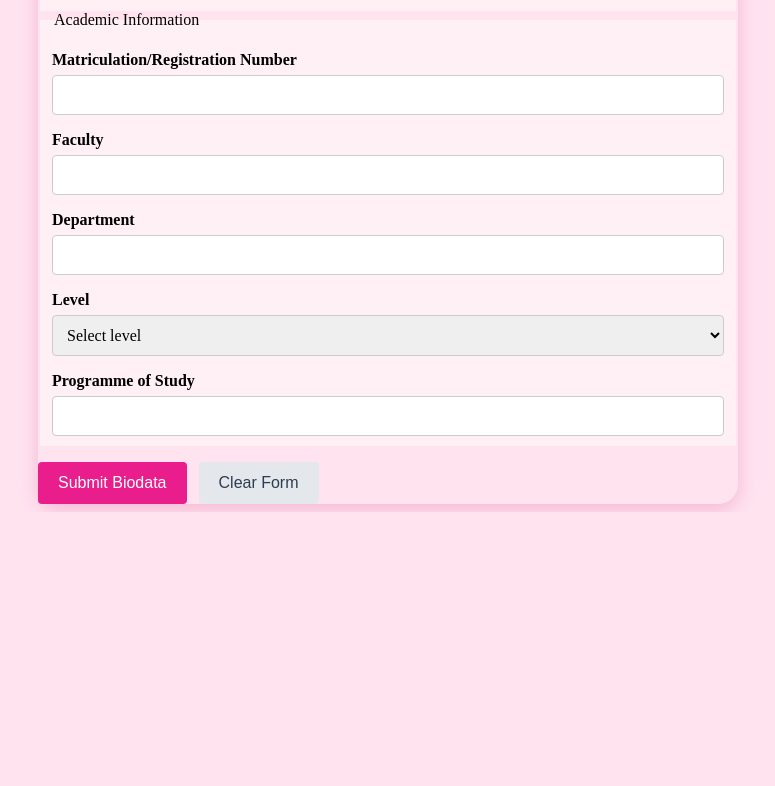
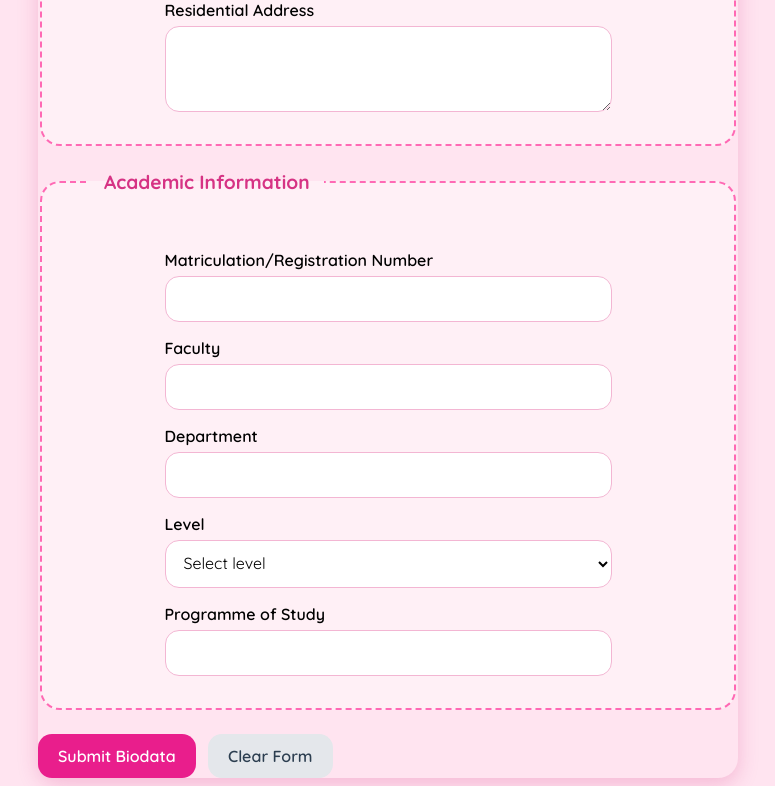
Before and after one commit to Shima-42/Group-12-VUA-SEN-305-THEORY, a plain HTML site: page assignment-StudentBiodataform/index.html in a window 1280 px wide. Shown: the part 667-1453 px from the top of the page, without its empty margins (252-1027 px from the left). Before the commit the page ends 1179 px from the top, so only its background shows below. Drawn offline with Linux system fonts and the light colour scheme.

Commit message:
Make changes to css

```diff
--- a/assignment-StudentBiodataform/style.css
+++ b/assignment-StudentBiodataform/style.css
@@ -1,6 +1,8 @@
-:root{
-  --pink: dark #d63384;
-  --main-pink: #ff69b4;
+@import url('https://fonts.googleapis.com/css2?family=Quicksand:wght@400;600;700&family=Pacifico&display=swap');
+
+:root {
+  --pink-dark: #d63384;
+  --pink-main: #ff69b4;
   --pink-light: #ffe4f0;
   --pink-soft: #fff0f6;
 }
@@ -10,7 +12,8 @@
 }
 
 body {
- background-color: var(--pink-light)
+  background-color: var(--pink-light);
+  font-family: 'Quicksand', sans-serif;
 }
 
 header {
@@ -19,7 +22,9 @@ header {
 }
 
 header h1 {
- color: var(--pink-dark)
+  font-family: 'Pacifico', cursive;
+  font-weight: 400;
+  color: var(--pink-dark);
 }
 
 header p {
@@ -38,30 +43,39 @@ form {
 }
 
 fieldset {
- border: 2px dashed var(--pink-main);
- background: var(--pink-soft);
+  border: 2px dashed var(--pink-main);
+  border-radius: 20px;
+  background: var(--pink-soft);
+  padding: 40px 48px 32px;
+  margin-bottom: 24px;
 }
 
 legend {
- color: var(--pink-dark)
+  color: var(--pink-dark);
+  font-weight: 700;
+  font-size: 1.2rem;
+  padding: 0 14px;
 }
 
 label {
   display: block;
-  margin-top: 16px;
-  font-weight: bold;
+  width: 75%;
+  margin: 16px auto 0;
+  font-weight: 600;
 }
 
 input,
 select,
 textarea {
-  width: 100%;
-  padding: 10px;
-  margin-top: 6px;
-  border: 1px solid #ccc;
-  border-radius: 4px;
+  display: block;
+  width: 75%;
+  margin: 6px auto 0;
+  padding: 12px 14px;
+  border: 1px solid #f3b6d3;
+  border-radius: 14px;
   font-size: 1rem;
   font-family: inherit;
+  background: #ffffff;
 }
 
 input:focus,
@@ -84,8 +98,10 @@ textarea {
 button {
   padding: 12px 20px;
   border: none;
-  border-radius: 4px;
+  border-radius: 14px;
   font-size: 1rem;
+  font-family: inherit;
+  font-weight: 600;
   cursor: pointer;
   margin-right: 8px;
 }
@@ -118,6 +134,17 @@ button[type="reset"]:hover {
     padding: 16px;
   }
 
+  fieldset {
+    padding: 32px 20px 24px;
+  }
+
+  label,
+  input,
+  select,
+  textarea {
+    width: 100%;
+  }
+
   button {
     width: 100%;
     margin: 8px 0 0;
```
